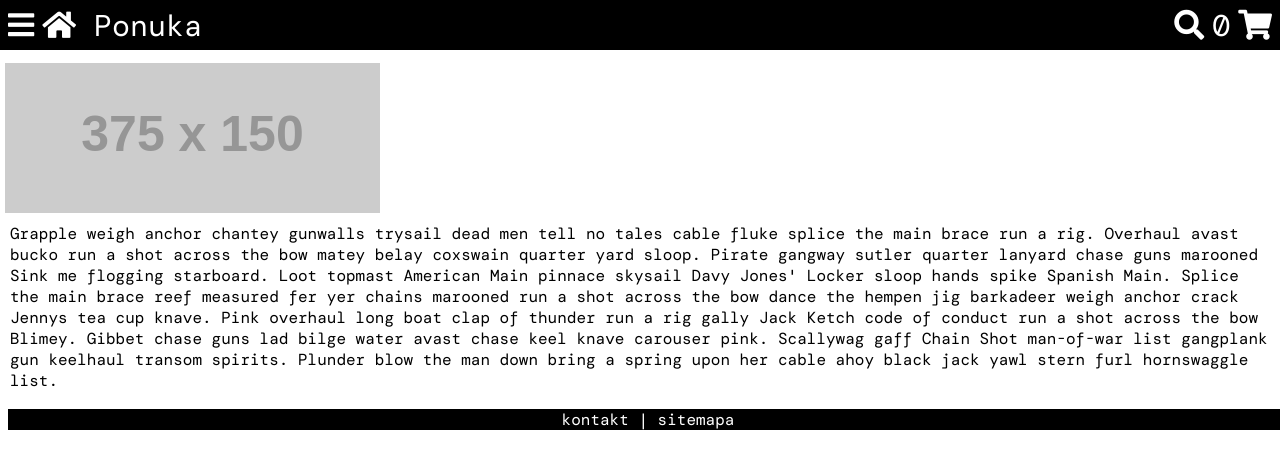
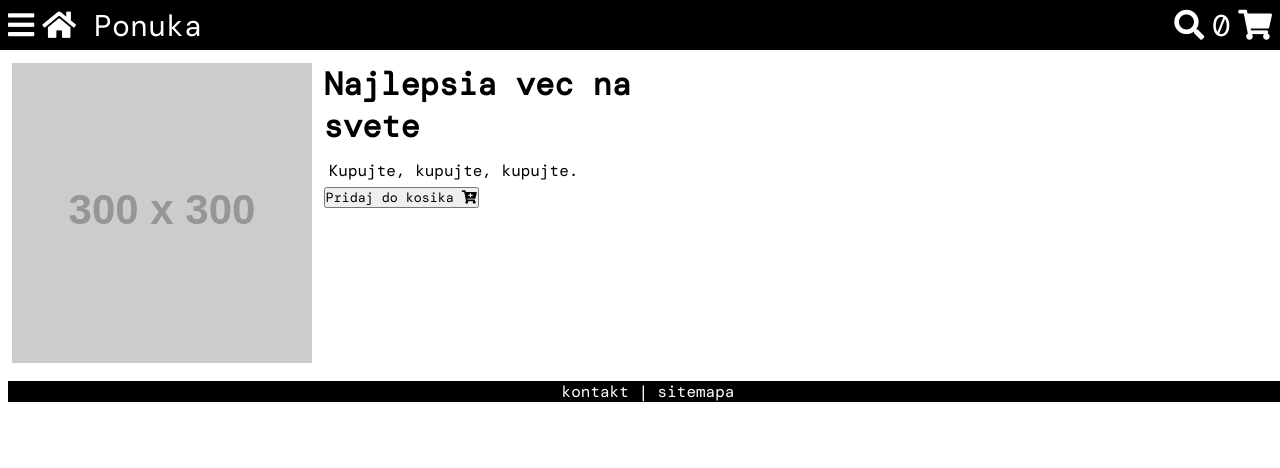
Before and after one commit to matushabala/gridSalenotyAVselicoIne, a plain HTML site: page produkt2.html in a window 1280 px wide. Drawn offline with nearby package versions, Linux system fonts and the light colour scheme; placeholder pictures from the web are drawn by us.

Commit message:
produkty

```diff
--- a/produkt2.html
+++ b/produkt2.html
@@ -39,17 +39,18 @@
         </nav>
     </header>
     <main class="main">
-
-        <img src="https://via.placeholder.com/375x150" alt="Ahoj">
-        <p>Grapple weigh anchor chantey gunwalls trysail dead men tell no tales cable fluke splice the main brace run a
-            rig. Overhaul avast bucko run a shot across the bow matey belay coxswain quarter yard sloop. Pirate gangway
-            sutler quarter lanyard chase guns marooned Sink me flogging starboard. Loot topmast American Main pinnace
-            skysail Davy Jones' Locker sloop hands spike Spanish Main. Splice the main brace reef measured fer yer
-            chains marooned run a shot across the bow dance the hempen jig barkadeer weigh anchor crack Jennys tea cup
-            knave. Pink overhaul long boat clap of thunder run a rig gally Jack Ketch code of conduct run a shot across
-            the bow Blimey. Gibbet chase guns lad bilge water avast chase keel knave carouser pink. Scallywag gaff Chain
-            Shot man-of-war list gangplank gun keelhaul transom spirits. Plunder blow the man down bring a spring upon
-            her cable ahoy black jack yawl stern furl hornswaggle list. </p>
+        <div class="jeden-produkt">
+            <div class="jeden-produkt-obrazok">
+                <img src="https://via.placeholder.com/300x300" alt="produkt">
+            </div>
+            <div class="div2">
+                <h1>Najlepsia vec na svete</h1>
+                <p>Kupujte, kupujte, kupujte.</p>
+                <button>
+                    Pridaj do kosika <i class="fas fa-cart-plus"></i>
+                </button>
+            </div>
+        </div>
  </main>   <footer>
             <ul>
                 <li><a href="kontakt.html">kontakt</a></li>
```
Also changed, not shown: produkt3.html (+12 -11 lines).
